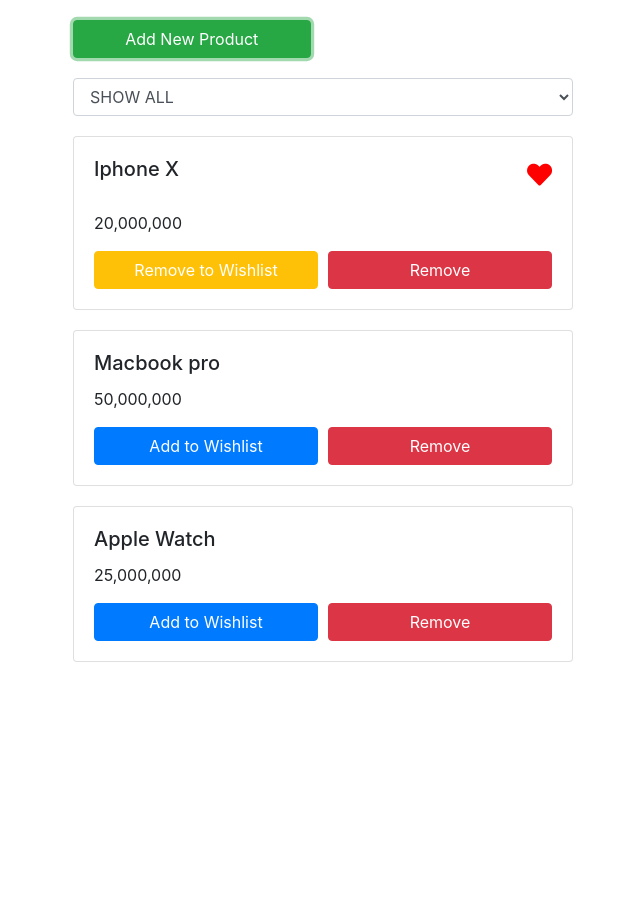
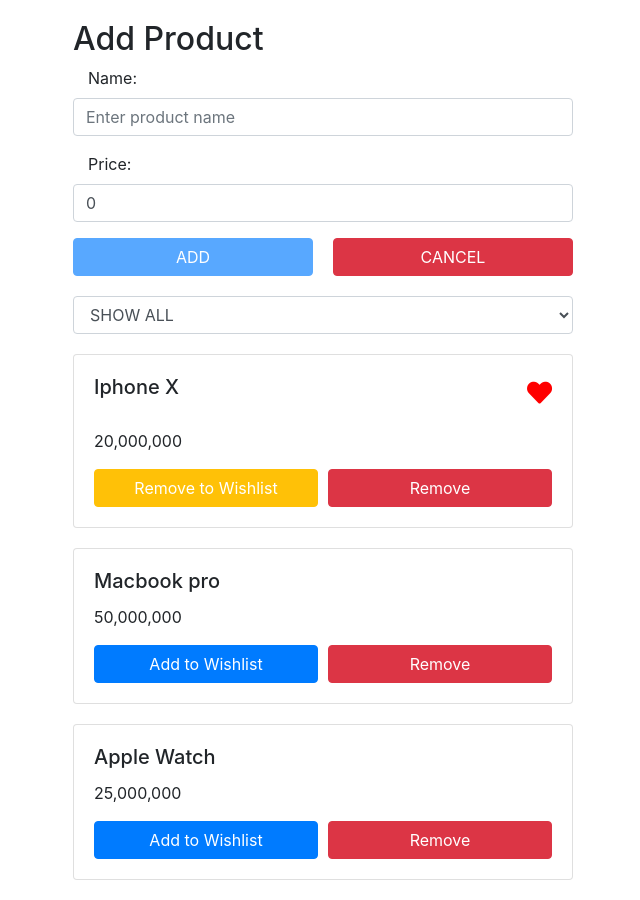
Before and after one commit to huongnguyen08/ng1503, an Angular app: page / in a window 1280 px wide. Both pictures are taken after a click on the button "Add New Product". Shown: the whole page, without its empty margins (317-957 px from the left). Before the commit the page ends 800 px from the top, so only its background shows below. Built offline with nearby package versions, Linux system fonts and the light colour scheme.

Commit message:
toogleForm

```diff
--- a/src/app/product/add-product.component.html
+++ b/src/app/product/add-product.component.html
@@ -15,10 +15,12 @@
       </div>
       <div class="form-group my-btn">
         <input type="submit" class="btn btn-primary" value="ADD" [disabled]="formAddProduct.invalid">
-        <input type="button" class="btn btn-danger" value="CANCEL">
+        <input type="button" class="btn btn-danger" value="CANCEL" (click)="toggleForm()">
       </div>
     </form>
   </div>
   <div style="margin:20px"  *ngIf="!showForm">
-    <button class="btn btn-success" style="width:47.5%">Add New Product</button>
+    <button class="btn btn-success" style="width:47.5%"
+    (click)="toggleForm()"
+    >Add New Product</button>
   </div>
--- a/src/app/product/add-product.component.ts
+++ b/src/app/product/add-product.component.ts
@@ -1,4 +1,4 @@
-import { Component, OnInit, Input } from '@angular/core';
+import { Component, OnInit, Input, Output, EventEmitter } from '@angular/core';
 import { FormBuilder, FormGroup, Validators } from '@angular/forms';
 
 @Component({
@@ -8,6 +8,8 @@
 })
 export class AddProductComponent implements OnInit {
     @Input() showForm: boolean;
+    @Output() changeForm = new EventEmitter();
+
     formAddProduct: FormGroup;
 
     constructor( private fb: FormBuilder) {}
@@ -16,6 +18,10 @@
             name: ['', Validators.required],
             price: ['0', Validators.required]
           });
+    }
+    toggleForm() {
+        console.log(this.showForm);
+        this.changeForm.emit(!this.showForm);
     }
 
     addProduct() {
--- a/src/app/product/product.component.html
+++ b/src/app/product/product.component.html
@@ -3,6 +3,7 @@
     <div class="col-6">
         <app-add-product
         [showForm]="isShowForm"
+        (changeForm)="receiveToggleForm($event)"
         ></app-add-product>
         <app-filter-product></app-filter-product>
         <app-item-product
--- a/src/app/product/product.component.ts
+++ b/src/app/product/product.component.ts
@@ -17,8 +17,8 @@
 
   }
 
-  toggleForm(): boolean {
-    return this.isShowForm = !this.isShowForm;
+  receiveToggleForm(mode) {
+    return this.isShowForm = mode;
   }
 
   get productFilterred(): Product[] {
```
